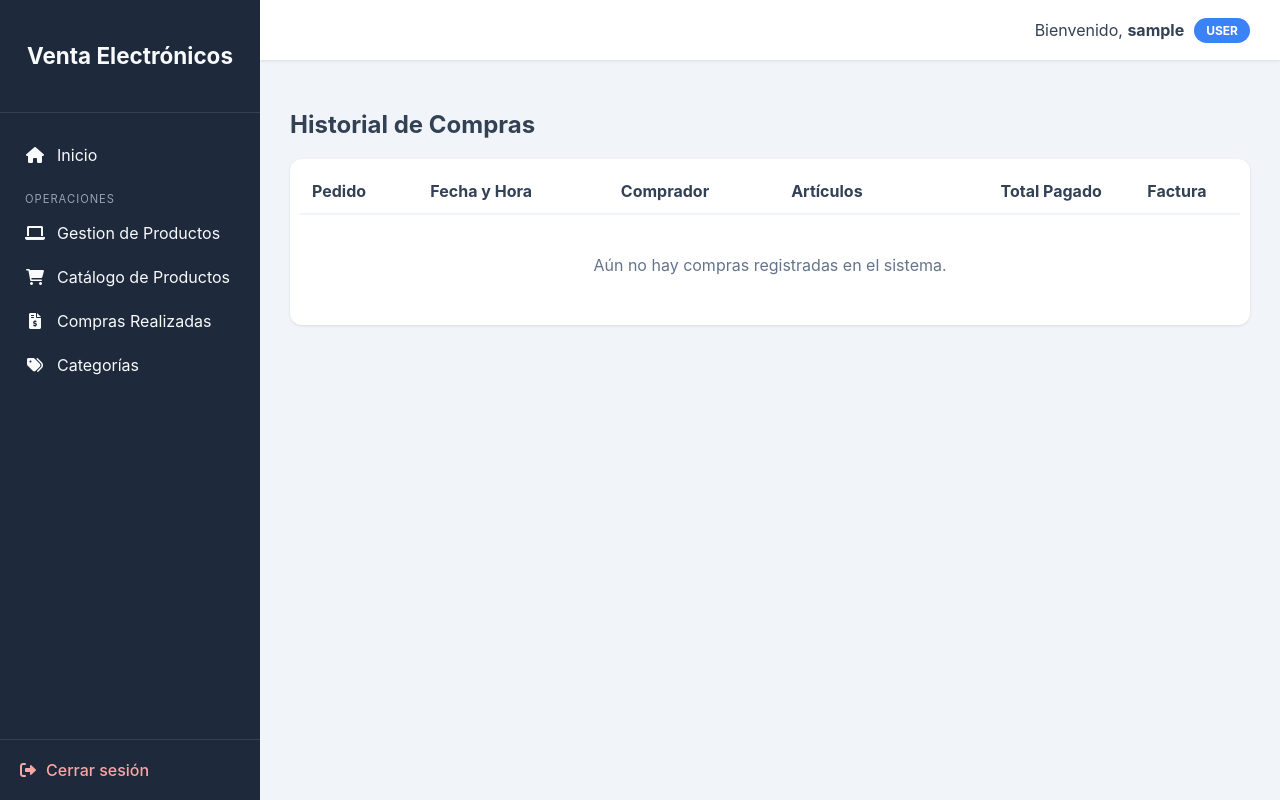
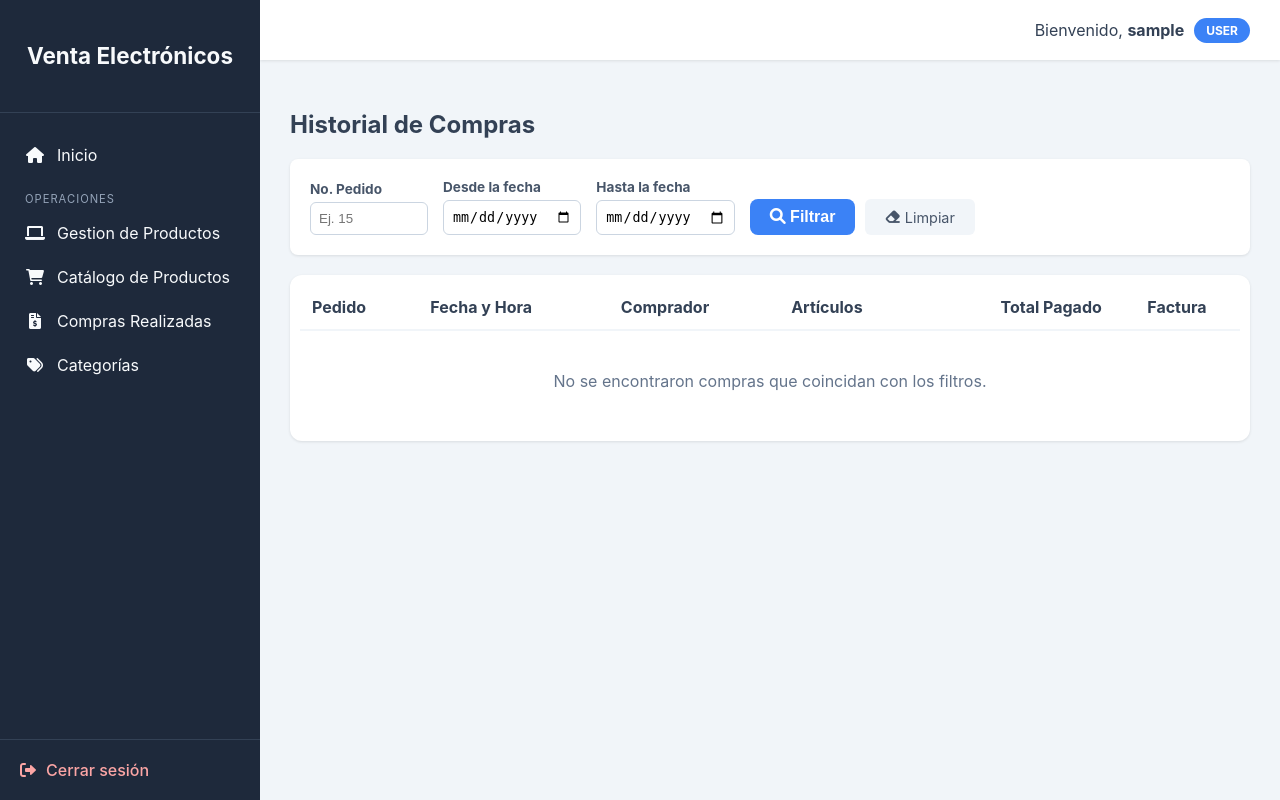
Before and after one commit to SydCrow-bit/VENTA-DE-PRODUCTOS, a Flask app: page /ventas/historial in a window 1280 px wide. Run offline with Flask 3, Linux system fonts and the light colour scheme; the visitor is signed in with stand-in values (Sample User, id 1); data comes from the database, SQL or seed files in the repository; data that the repository does not hold is empty; parts of the project's set-up code (start-up, migrations or seed data) failed here and were passed over.

Commit message:
feat: :sparkles: agregando filtros avanzados en el modulo de historial de compras

```diff
--- a/app/templates/ventas/historial.html
+++ b/app/templates/ventas/historial.html
@@ -4,9 +4,45 @@
 
 {% block content %}
 <div class="container mt-4">
-    <h2>Historial de Compras</h2>
+    <h2 style="margin-bottom: 20px;">Historial de Compras</h2>
 
-    <div class="table-responsive" style="margin-top: 20px;">
+    <div style="background: white; padding: 20px; border-radius: 8px; box-shadow: 0 1px 3px rgba(0,0,0,0.1); margin-bottom: 20px;">
+        <form method="GET" action="{{ url_for('ventas.historial') }}" style="display: flex; gap: 15px; flex-wrap: wrap; align-items: flex-end;">
+
+            <div style="display: flex; flex-direction: column; gap: 5px;">
+                <label style="font-size: 0.85rem; font-weight: bold; color: #475569;">No. Pedido</label>
+                <input type="number" name="pedido_id" value="{{ filtros.pedido_id }}" placeholder="Ej. 15" style="padding: 8px; border: 1px solid #cbd5e1; border-radius: 6px; width: 100px;">
+            </div>
+
+            <div style="display: flex; flex-direction: column; gap: 5px;">
+                <label style="font-size: 0.85rem; font-weight: bold; color: #475569;">Desde la fecha</label>
+                <input type="date" name="fecha_inicio" value="{{ filtros.fecha_inicio }}" style="padding: 8px; border: 1px solid #cbd5e1; border-radius: 6px;">
+            </div>
+
+            <div style="display: flex; flex-direction: column; gap: 5px;">
+                <label style="font-size: 0.85rem; font-weight: bold; color: #475569;">Hasta la fecha</label>
+                <input type="date" name="fecha_fin" value="{{ filtros.fecha_fin }}" style="padding: 8px; border: 1px solid #cbd5e1; border-radius: 6px;">
+            </div>
+
+            {% if current_user.role == 'admin' %}
+            <div style="display: flex; flex-direction: column; gap: 5px;">
+                <label style="font-size: 0.85rem; font-weight: bold; color: #475569;">Comprador</label>
+                <input type="text" name="comprador" value="{{ filtros.comprador }}" placeholder="Nombre de usuario" style="padding: 8px; border: 1px solid #cbd5e1; border-radius: 6px;">
+            </div>
+            {% endif %}
+
+            <div style="display: flex; gap: 10px;">
+                <button type="submit" class="btn-save" style="padding: 9px 20px;">
+                    <i class="fas fa-search"></i> Filtrar
+                </button>
+                <a href="{{ url_for('ventas.historial') }}" class="btn-cancel" style="padding: 9px 20px; background: #f1f5f9; border-radius: 6px; text-decoration: none; color: #475569; display: flex; align-items: center; gap: 5px;">
+                    <i class="fas fa-eraser"></i> Limpiar
+                </a>
+            </div>
+        </form>
+    </div>
+
+    <div class="table-responsive">
         <table class="custom-table" style="width: 100%; border-collapse: collapse;">
             <thead>
                 <tr style="border-bottom: 2px solid #f1f5f9;">
@@ -45,7 +81,7 @@
                 {% else %}
                 <tr>
                     <td colspan="6" style="text-align: center; padding: 40px; color: #64748b;">
-                        Aún no hay compras registradas en el sistema.
+                        No se encontraron compras que coincidan con los filtros.
                     </td>
                 </tr>
                 {% endfor %}
--- a/app/ventas.py
+++ b/app/ventas.py
@@ -2,7 +2,7 @@ from flask import Blueprint, render_template, request, jsonify, make_response
 from flask_login import login_required, current_user
 from fpdf import FPDF
 from .extensions import db
-from .models import Product, Venta, DetalleVenta
+from .models import Product, Venta, DetalleVenta, User
 
 ventas_bp = Blueprint('ventas', __name__, url_prefix='/ventas')
 
@@ -171,9 +171,34 @@ def recibo(venta_id):
 @ventas_bp.route('/historial')
 @login_required
 def historial():
-    if current_user.role == 'admin':
-        ventas = Venta.query.order_by(Venta.fecha.desc()).all()
-    else:
-        ventas = Venta.query.filter_by(user_id=current_user.id).order_by(Venta.fecha.desc()).all()
+    pedido_id = request.args.get('pedido_id', '')
+    fecha_inicio = request.args.get('fecha_inicio', '')
+    fecha_fin = request.args.get('fecha_fin', '')
+    comprador = request.args.get('comprador', '')
 
-    return render_template('ventas/historial.html', ventas=ventas)
+    query = Venta.query.join(User)
+
+    if current_user.role != 'admin':
+        query = query.filter(Venta.user_id == current_user.id)
+    elif comprador:
+        query = query.filter(User.username.ilike(f"%{comprador}%"))
+
+    if pedido_id.isdigit():
+        query = query.filter(Venta.id == int(pedido_id))
+
+    if fecha_inicio:
+        query = query.filter(Venta.fecha >= f"{fecha_inicio} 00:00:00")
+
+    if fecha_fin:
+        query = query.filter(Venta.fecha <= f"{fecha_fin} 23:59:59")
+
+    ventas = query.order_by(Venta.fecha.desc()).all()
+
+    filtros = {
+        'pedido_id': pedido_id,
+        'fecha_inicio': fecha_inicio,
+        'fecha_fin': fecha_fin,
+        'comprador': comprador
+    }
+
+    return render_template('ventas/historial.html', ventas=ventas, filtros=filtros)
```
